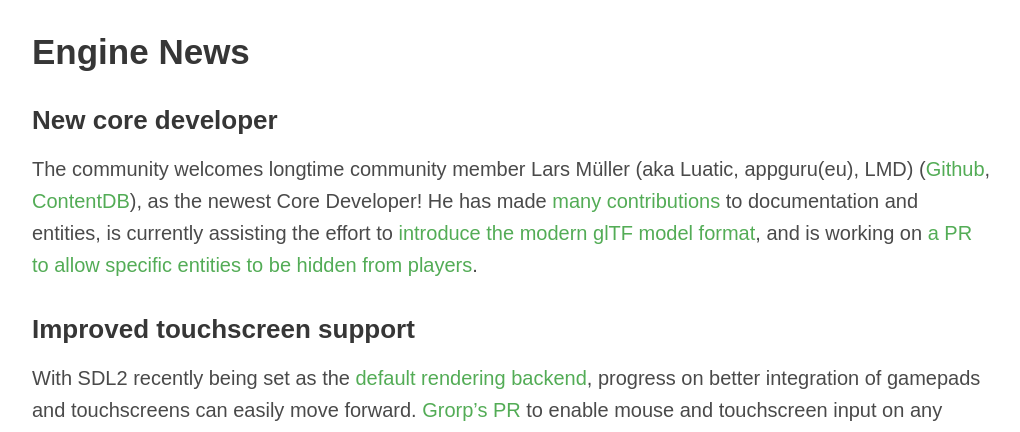
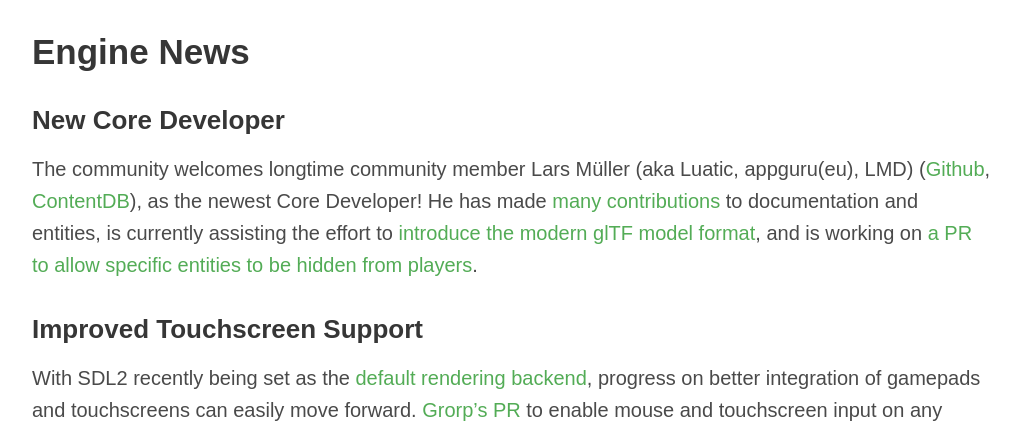
Before and after one commit to minetest/blog, a Jekyll site: the page built from _posts/2024-01-29-January.md, in a window 1280 px wide and 900 px high, scrolled down 696 px. Shown: the part 155-587 px from the top of the window, without its empty margins (128-1148 px from the left). Built offline with Jekyll 4.4.1, drawn with Linux system fonts in a browser that asks for light colours.

Commit message:
Use title case in headings

```diff
--- a/_posts/2024-01-29-January.md
+++ b/_posts/2024-01-29-January.md
@@ -60,7 +60,7 @@
 
 ## Engine News
 
-### New core developer
+### New Core Developer
 
 The community welcomes longtime community member Lars Müller (aka Luatic, appguru(eu), LMD) ([Github](https://github.com/appgurueu),
 [ContentDB](https://content.minetest.net/users/LMD/)), as the newest Core Developer! He has made
@@ -68,7 +68,7 @@
 currently assisting the effort to [introduce the modern glTF model format](https://github.com/minetest/minetest/pull/14234),
 and is working on [a PR to allow specific entities to be hidden from players](https://github.com/minetest/minetest/pull/13987).
 
-### Improved touchscreen support
+### Improved Touchscreen Support
 
 With SDL2 recently being set as the [default rendering backend](https://github.com/minetest/irrlicht/pull/209),
 progress on better integration of gamepads and touchscreens can easily move forward.
```
